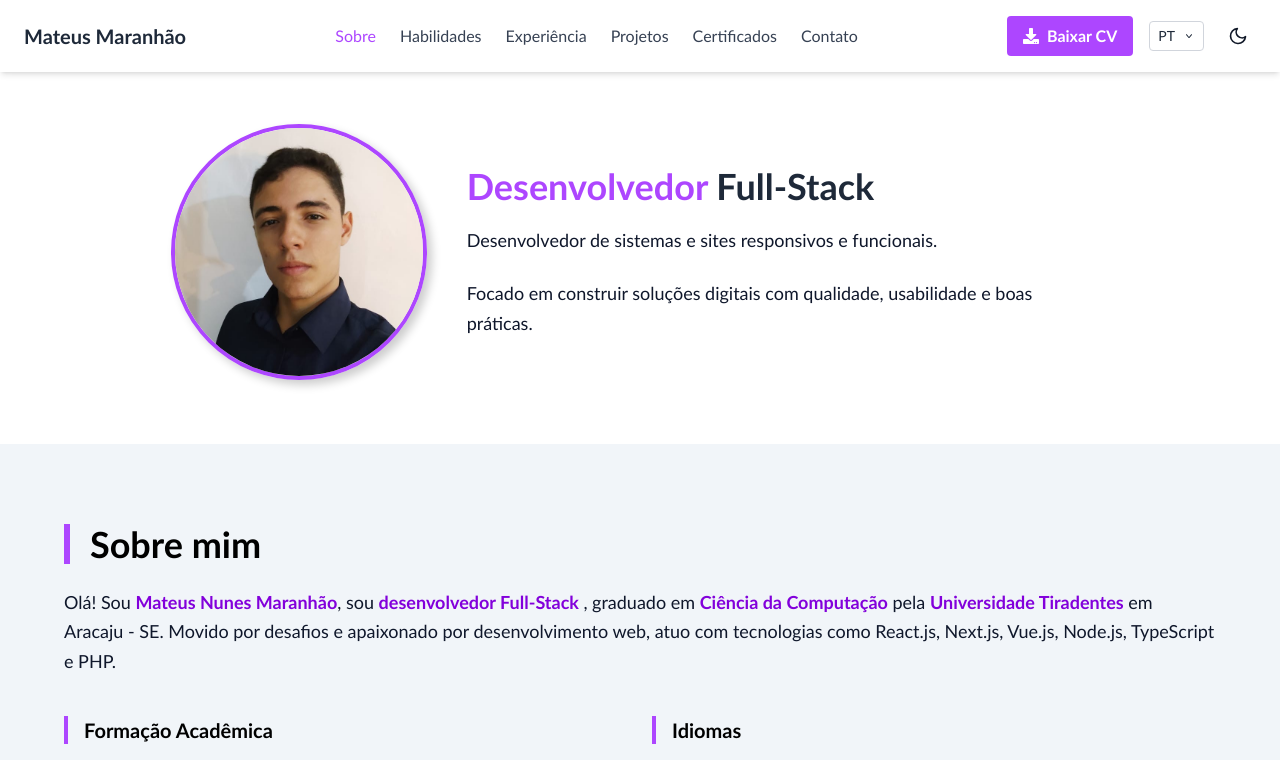
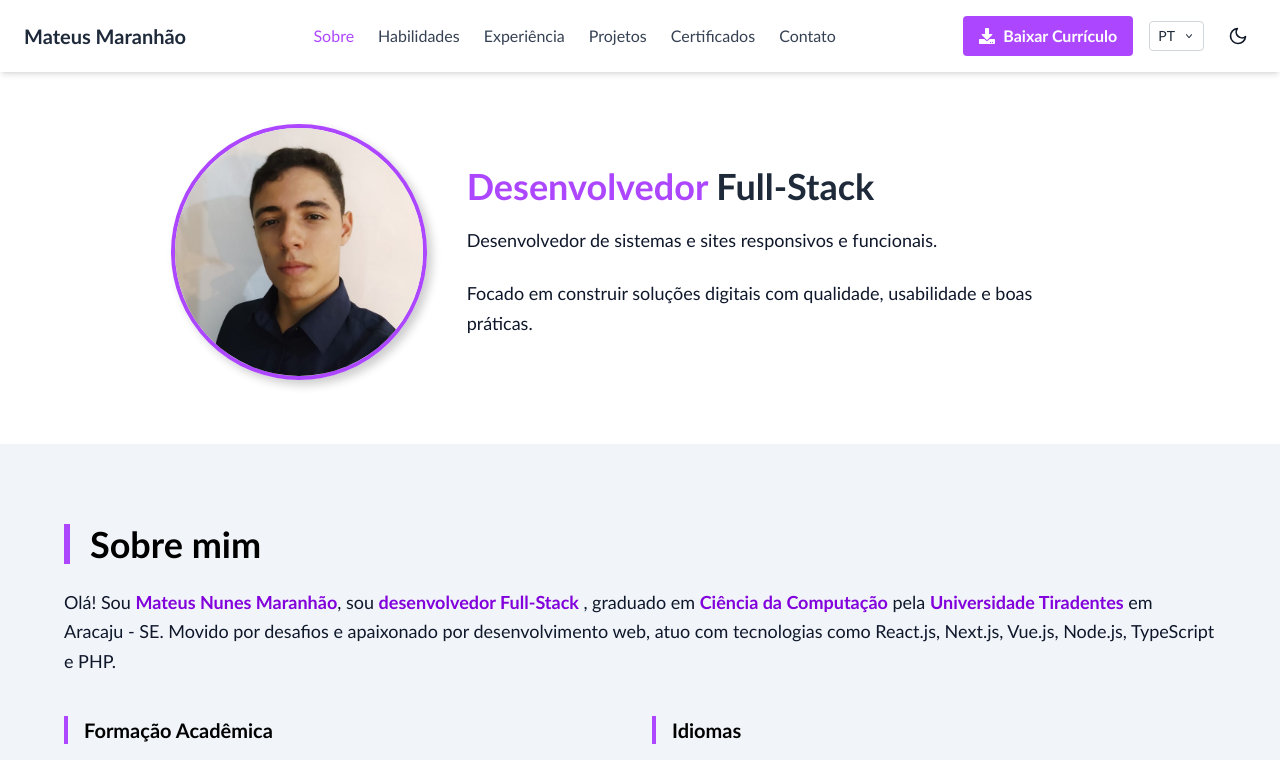
Before and after one commit to mateusmaranhao12/portfolio-v2, a Next.js app: page / in a window 1280 px wide. Shown: the top 760 px of the page. Built offline with nearby package versions, Linux system fonts and the light colour scheme.

Commit message:
update button cv

```diff
--- a/src/app/translate/en.ts
+++ b/src/app/translate/en.ts
@@ -6,7 +6,7 @@ export const en = {
 	projetos: "Projects",
 	certificados: "Certificates",
 	contato: "Contact",
-	download: "Download CV",
+	download: "Download Resume",
 
 	// theme labels
 	theme_light: "Light theme",
--- a/src/app/translate/pt.ts
+++ b/src/app/translate/pt.ts
@@ -6,7 +6,7 @@ export const pt = {
 	projetos: "Projetos",
 	certificados: "Certificados",
 	contato: "Contato",
-	download: "Baixar CV",
+	download: "Baixar Currículo",
 
 	// theme labels
 	theme_light: "Tema claro",
```
